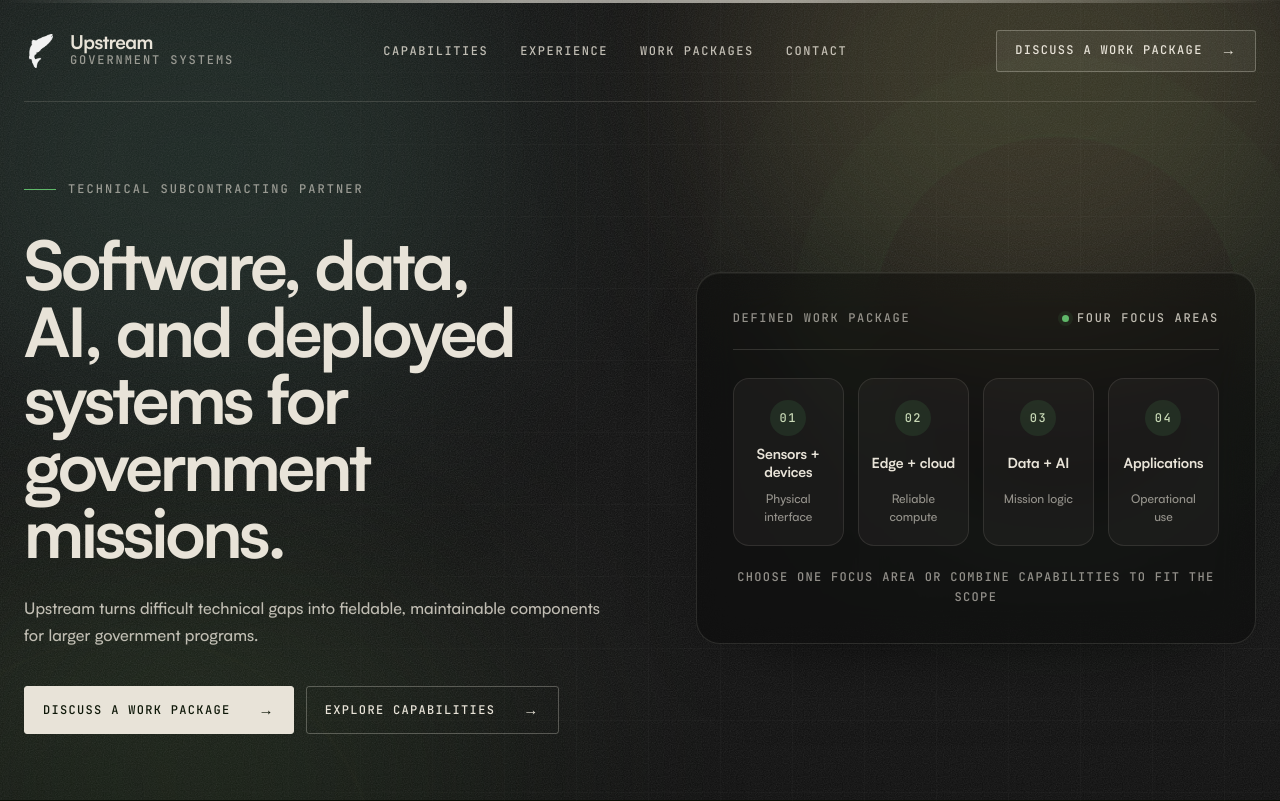
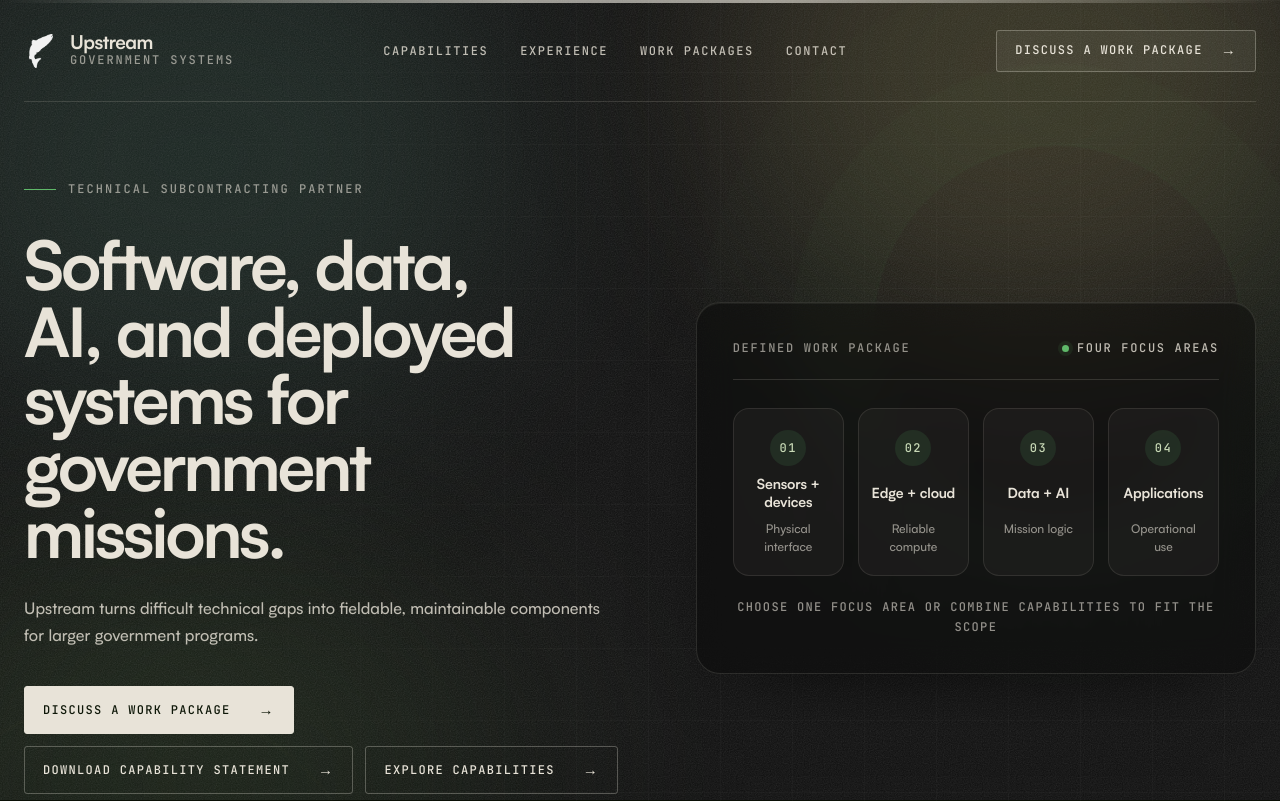
Before and after one commit to UpstreamCV/upstream-web, a Next.js app: page /gov in a window 1280 px wide. Shown: the top 801 px of the page. Built offline with nearby package versions, Linux system fonts and the light colour scheme.

Commit message:
Add government capability statement download

```diff
--- a/src/app/gov/page.tsx
+++ b/src/app/gov/page.tsx
@@ -145,6 +145,14 @@ export default function GovernmentPage() {
               <div className="hero-actions">
                 <a className="button button-primary" href="#contact">
                   Discuss a Work Package
+                  <Arrow />
+                </a>
+                <a
+                  className="button button-secondary"
+                  href="/assets/upstream_capability_statement.pdf"
+                  download="upstream_capability_statement.pdf"
+                >
+                  Download Capability Statement
                   <Arrow />
                 </a>
                 <a className="button button-secondary" href="#capabilities">
```
Also changed, not shown: 1 other file (tests, documents, lock files or other folders).
